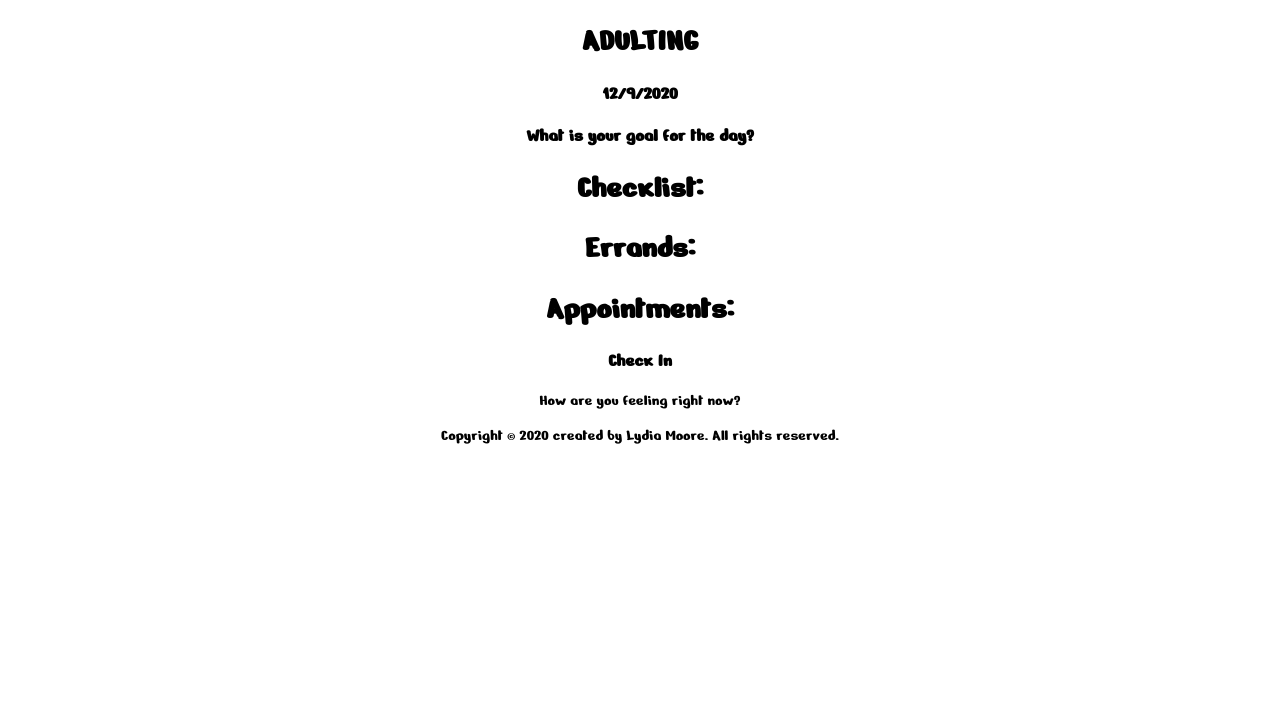
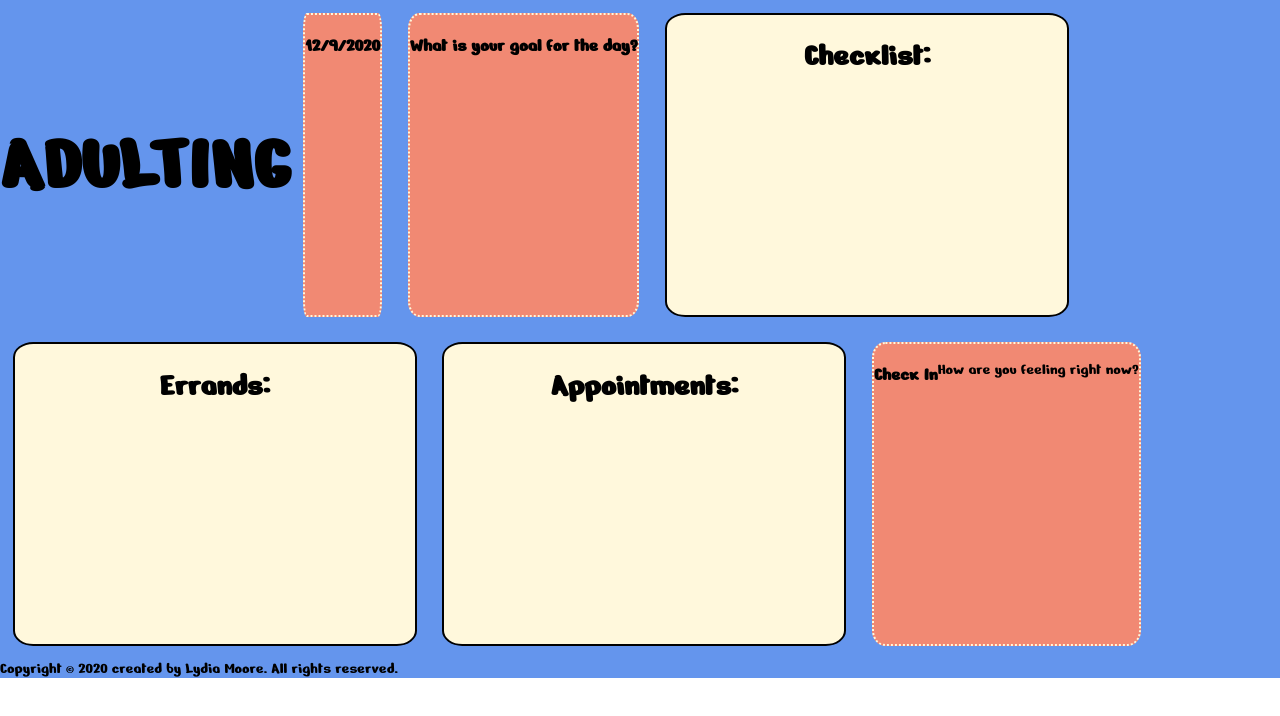
Before and after one commit to lydiamoore35/project_4_frontend, a React (Create React App) app: page / in a window 1280 px wide. Shown: the top 716 px of the page. Built offline with nearby package versions, Linux system fonts and the light colour scheme; no server answers.

Commit message:
added a lot of css

```diff
--- a/package.json
+++ b/package.json
@@ -1,7 +1,6 @@
 {
   "name": "project_4_client",
   "version": "0.1.0",
-  "proxy": "http://localhost:3001",
   "private": true,
   "dependencies": {
     "@testing-library/jest-dom": "^5.11.6",
--- a/src/App.css
+++ b/src/App.css
@@ -1,18 +1,94 @@
+.adulting {
+  display: flex;
+  flex-direction: row;
+  flex-wrap: wrap;
+  justify-content: center;
+  align-items: center;
+  font-size: 40px;
+}
+.time {
+  display: flex;
+  flex-direction: row;
+  flex-wrap: wrap;
+  justify-content: center;
+  background-color: #f18973;
+  border: 10px cornsilk dotted;
+  border-width: 2px;
+  border-radius: 5%;
+  margin: 1%;
+}
+.goal {
+  display: flex;
+  flex-direction: row;
+  flex-wrap: wrap;
+  justify-content: center;
+  background-color: #f18973;
+  border: 10px cornsilk dotted;
+  border-width: 2px;
+  border-radius: 5%;
+  margin: 1%;
+}
+.checklist {
+  display: flex;
+  flex-direction: row;
+  flex-wrap: wrap;
+  justify-content: center;
+  background-color: cornsilk;
+  width: 400px;
+  height: 300px;
+  border: 2px black solid;
+  border-width: 2px;
+  border-radius: 5%;
+  margin: 1%;
+}
+.errands {
+  display: flex;
+  flex-direction: row;
+  flex-wrap: wrap;
+  justify-content: center;
+  background-color: cornsilk;
+  width: 400px;
+  height: 300px;
+  border: 2px black solid;
+  border-width: 2px;
+  border-radius: 5%;
+  margin: 1%;
+}
+.appointments {
+  display: flex;
+  flex-direction: row;
+  flex-wrap: wrap;
+  justify-content: center;
+  background-color: cornsilk;
+  width: 400px;
+  height: 300px;
+  border: 2px black solid;
+  border-width: 2px;
+  border-radius: 5%;
+  margin: 1%;
+}
+.checkin {
+  display: flex;
+  flex-direction: row;
+  flex-wrap: wrap;
+  justify-content: center;
+  background-color: #f18973;
+  border: 10px cornsilk dotted;
+  border-width: 2px;
+  border-radius: 5%;
+  margin: 1%;
+}
 .App {
   text-align: center;
+  display: flex;
+  flex-direction: row;
+  flex-wrap: wrap;
+  background-color: cornflowerblue;
 }
-
 .App-logo {
   height: 40vmin;
   pointer-events: none;
 }
-
-@media (prefers-reduced-motion: no-preference) {
-  .App-logo {
-    animation: App-logo-spin infinite 20s linear;
-  }
-}
-
 .App-header {
   background-color: #282c34;
   min-height: 100vh;
@@ -23,11 +99,9 @@
   font-size: calc(10px + 2vmin);
   color: white;
 }
-
 .App-link {
   color: #61dafb;
 }
-
 @keyframes App-logo-spin {
   from {
     transform: rotate(0deg);
@@ -36,3 +110,8 @@
     transform: rotate(360deg);
   }
 }
+@media (prefers-reduced-motion: no-preference) {
+  .App-logo {
+    animation: App-logo-spin infinite 20s linear;
+  }
+}
--- a/src/App.js
+++ b/src/App.js
@@ -18,7 +18,7 @@ class App extends React.Component {
     this.getChecklists()
   }
   getChecklists = () => {
-    fetch('http://localhost:3001/checklists')
+    fetch('http://localhost:3000/checklists')
       .then(response => response.json())
       .then(json => this.setState({checklists: json}))
       .catch(error => console.error(error))
--- a/src/components/Appointments.js
+++ b/src/components/Appointments.js
@@ -2,7 +2,7 @@ import React from 'react'
 
 function Appointments(props) {
     return (
-      <div>
+      <div className="appointments">
         <h1>Appointments:</h1>
       </div>
     )
--- a/src/components/Checkin.js
+++ b/src/components/Checkin.js
@@ -3,7 +3,7 @@ import React from 'react'
 //need to use a form or form onSubmit??//
 function Checkin(props) {
     return (
-      <div>
+      <div className="checkin">
         <h3>Check In</h3>
             <p>How are you feeling right now?</p>
       </div>
--- a/src/components/Checklist.js
+++ b/src/components/Checklist.js
@@ -2,7 +2,7 @@ import React from 'react'
 
 function Checklist(props) {
     return (
-      <div>
+      <div className="checklist">
         <h1>Checklist:</h1>
       </div>
     )
--- a/src/components/Errands.js
+++ b/src/components/Errands.js
@@ -2,7 +2,7 @@ import React from 'react'
 
 function Errands(props) {
     return (
-      <div>
+      <div className="errands">
         <h1>Errands:</h1>
       </div>
     )
--- a/src/components/Goal.js
+++ b/src/components/Goal.js
@@ -2,7 +2,7 @@ import React from 'react'
 
 function Goal(props) {
     return (
-      <div>
+      <div className="goal">
         <h3>What is your goal for the day?</h3>
       </div>
     )
--- a/src/components/Header.js
+++ b/src/components/Header.js
@@ -2,7 +2,7 @@ import React from 'react'
 
 function Header(props) {
     return (
-      <header>
+      <header className="adulting">
         <h1>ADULTING</h1>
       </header>
     )
--- a/src/components/Time.js
+++ b/src/components/Time.js
@@ -3,7 +3,7 @@ import React from 'react'
 function Time(props) {
   const date = new Date().toLocaleDateString();
   return (
-    <div>
+    <div className="time">
       <h3>{date}</h3>
     </div>
   )
```
Also changed, not shown: 1 other file (tests, documents, lock files or other folders).
